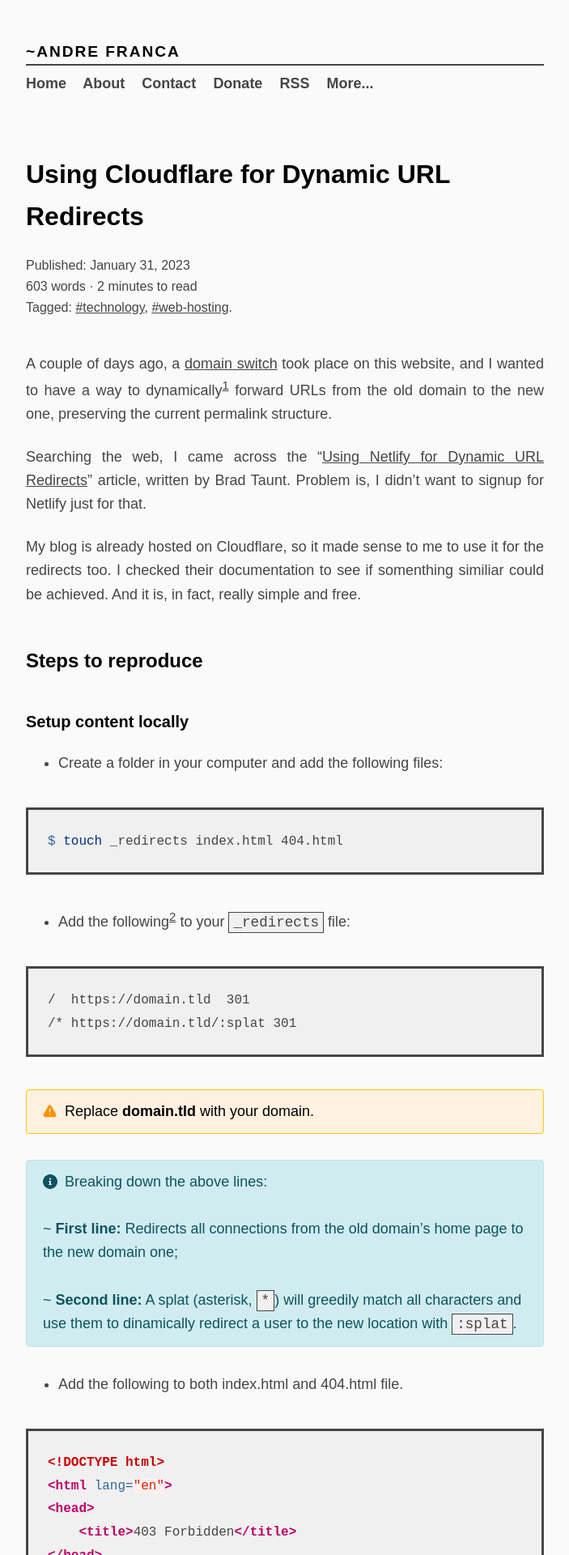
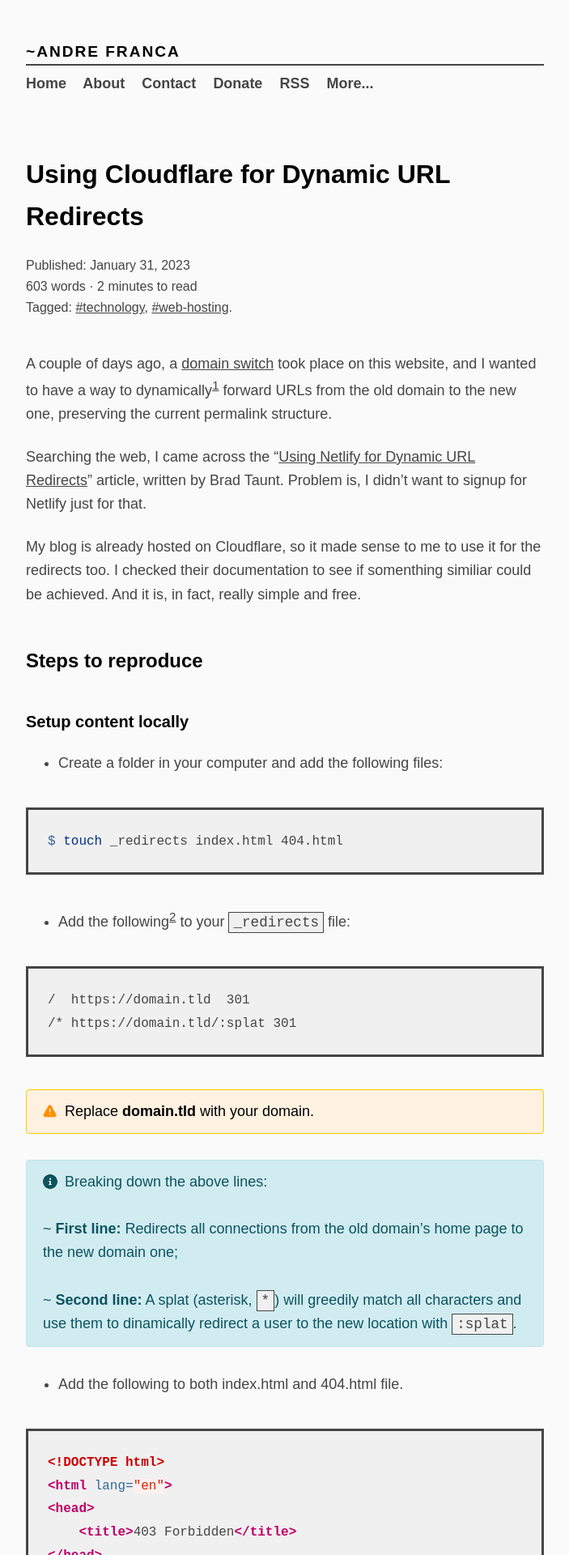
Before and after one commit to a-franca/abf.li, a Jekyll site: the page built from _posts/2023/2023-01-31-using-cloudflare-for-dynamic-url-redirects.md, in a window 1280 px wide. Shown: the top 1920 px of the page at 81% size, without its empty margins (288-991 px from the left). Built offline with Jekyll 4.4.1, drawn with Linux system fonts in a browser that asks for light colours.

Commit message:
align p to left

```diff
--- a/_includes/style.html
+++ b/_includes/style.html
@@ -35,8 +35,7 @@
     h3{ font-size: 1.25rem; font-weight: 700;}
     h4{ font-size: var(--default-font-size); text-transform: uppercase; letter-spacing: 0.01rem; font-weight: 700;}
     h1 code, h2 code, h3 code, h4 code{ font-size: inherit; color: var(--accent-text-color);}
-    p{ margin: var(--content-margin); text-align: justify;}
-    @media(max-width:750px){ p{ text-align: left;}}
+    p{ margin: var(--content-margin); text-align: left;}
     a, a:visited{ color: var(--main-text-color); transition: color .1s ease-in-out,background-color .1s ease-in-out;}
     a:hover{ color: var(--link-color);}
     h2 a, h3 a, h2 a:visited, h3 a:visited{ color: var(--accent-text-color);}
@@ -48,7 +47,7 @@
     /* =============================================================================
         Post Metadata
     ========================================================================== */
-    .post-meta{ font-size: 1rem; margin: 0; text-align: left;}
+    .post-meta{ font-size: 1rem; margin: 0;}
     /* =============================================================================
         After Article Notice/Donate Boxes
     ========================================================================== */
@@ -62,7 +61,6 @@
     /* =============================================================================
         Tip, info and warning boxes
     ========================================================================== */
-    .info, .tip, .warning { text-align: left;}
     /* Info box */
     .info{ position: relative; padding: .75rem 1.25rem; margin: 2rem 0; border: 1px solid transparent; border-radius: .25rem; color: hsl(189, 78%, 21%); background-color: hsl(189, 53%, 88%); border-color: hsl(188, 53%, 83%);}
     .info::before{ content: url('/assets/images/icons/info.svg'); color: inherit; width: 1em; display: inline-block; padding-right: 0.5em; height: 1em; vertical-align: -0.15em;}
@@ -89,8 +87,8 @@
         Misc content elements
     ========================================================================== */
     blockquote{ font-size: 100%; margin: var(--bigger-content-margin); padding: 0 0.8rem; border-left: 6px solid var(--main-text-color); font-style: italic;}
-    table{ margin: var(--content-margin); border: var(--standard-border);}
-    table p{ text-align: left;}
+    table{ margin: 2.5em auto; width: 80%; border: var(--standard-border);}
+    @media(max-width:750px) { table{ width: 100%;}}
     th{ text-align: left; padding: .2rem .4rem; background: var(--accent-background-color);}
     td{ padding: .2rem .4rem;}
     tr:nth-child(2n){ background: var(--accent-background-color);}
@@ -101,7 +99,7 @@
         Footnotes
     ========================================================================== */
     .footnotes{ border-top: 1px dashed var(--main-text-color); padding: 0.5em 0 0 0; margin-top: 2em;}
-    .footnotes li, .footnotes p{ color: var(--main-text-color); font-size: 95%; text-align: left;}
+    .footnotes li, .footnotes p{ color: var(--main-text-color); font-size: 95%;}
     /* =============================================================================
     Footer
     ========================================================================== */
@@ -120,7 +118,6 @@
         Format the prev & next links on posts
     ========================================================================== */
     .post-nav{ border-top: 2px dashed var(--main-text-color); border-bottom: 2px dashed var(--main-text-color);}
-    .post-nav p{ text-align: left;}
     .post-nav a{ font-weight: bold;}
     /* =============================================================================
         Tag Cloud
@@ -136,7 +133,7 @@
     .webring .title{ margin: 0;}
     .webring .title a{ font-size: 80%;}
     .webring .article{ border: 1px solid; flex: 1 1 0; display: flex; flex-direction: column; margin: 0.2rem; padding: 0.5rem; min-width: 10rem;}
-    .webring .summary{ font-size: 75%; flex: 1 1 0; text-align: left;}
+    .webring .summary{ font-size: 75%; flex: 1 1 0;}
     .webring .source{ font-size: 80%;}
     .webring .date{ font-size: 80%;}
     .webring .attribution{ text-align: right; font-size: 90%;}
```
